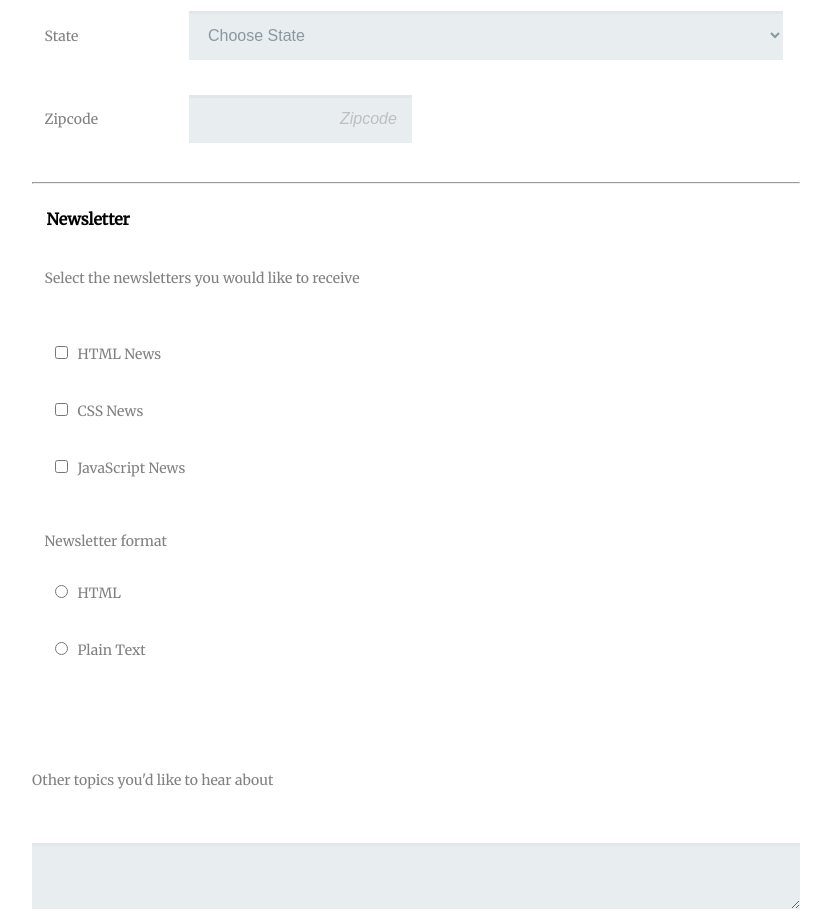
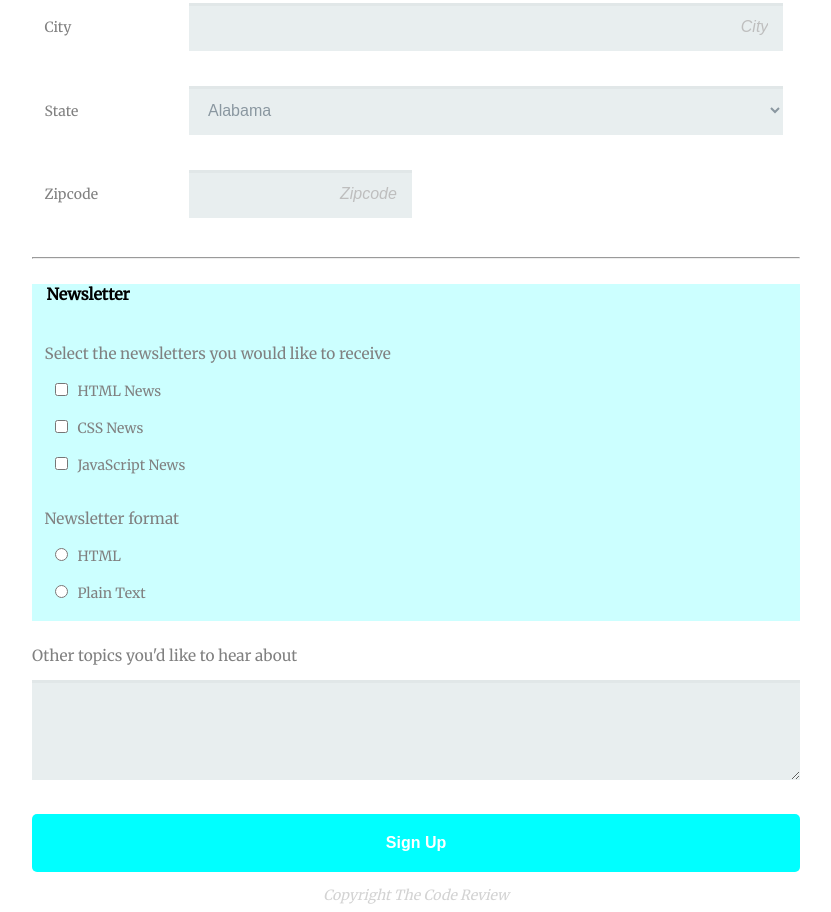
Before and after one commit to alovesj/techdegree-project-3, a plain HTML site: page index.html in a window 1280 px wide. Shown: the part 658-1570 px from the top of the page, without its empty margins (224-1055 px from the left). Drawn offline with Linux system fonts and the light colour scheme.

Commit message:
Added final styles and fixed validator errors

```diff
--- a/css/styles.css
+++ b/css/styles.css
@@ -34,14 +34,13 @@ h1 {
 }
 header h2 {
   margin-top:0;
-  padding-top:10px;
+  padding-top:30px;
 
 }
 header h3 {
   color: #D3D3D3;
   margin-bottom: 10px;
 }
-
 
 input[type="text"],
 input[type="email"],
@@ -61,6 +60,10 @@ select {
   box-shadow: 0 3px 0 rgba(0,0,0,0.03) inset;
   margin-bottom: 30px;
 }
+textarea{
+  min-height:100px;
+}
+
 
 input:hover, textarea:hover, select:hover {
   padding:30px;
@@ -70,11 +73,14 @@ input:hover, textarea:hover, select:hover {
 label {
   padding-bottom:30px;
 }
-label h4,
+.newsh4,
 fieldset {
   color: gray;
   border:none;
   margin-top:25px;
+}
+.newsh4 {
+  font-size:1.1em;
 }
 
 legend {
@@ -90,6 +96,7 @@ input::placeholder {
   font-style:italic;
   color: #BEBEBE;
   }
+
   input[id="zipcode"]{
     width:50%;
     display:block;
@@ -120,9 +127,12 @@ input::placeholder {
     color: lightgray;
   }
   input:focus, textarea:focus {
-      background-color: lightblue;
+      background-color: #CCFFFF;
       border: 1px solid navy;
       transition: all 2s ease-in;
+  }
+  .newsletter {
+    background-color: #CCFFFF;
   }
 
 
@@ -136,8 +146,10 @@ input::placeholder {
   form {
   max-width:768px;
   margin:0 auto;
-
-
+  }
+  .subtitles {
+    padding-top:35px;
+    padding-bottom: 20px;
   }
   header h1{
     width:100%;
@@ -145,6 +157,7 @@ input::placeholder {
   label {
     display:inline-block;
     width:19%;
+    padding-bottom:10px;
 
   }
 
@@ -169,4 +182,5 @@ input::placeholder {
   .box {
     width:50%;
   }
+
 }
--- a/index.html
+++ b/index.html
@@ -28,7 +28,7 @@
           <input required type="email" id="email" name="user_email" placeholder="Required">
 
           <label for="telephone">Phone Number</label>
-          <input type="tel" id="telephone" name="user_telephone"placeholder="Phone Number">
+          <input type="tel" id="telephone" name="user_telephone" placeholder="Phone Number">
 
           <label for="address">Street Address</label>
           <input type="text" id="address" name="user_address" placeholder="Street Address">
@@ -37,10 +37,10 @@
           <input type="text" id="city" name="user_city" placeholder= "City">
 
           <label for="state">State</label>
-          <select id="state" name="user_state" placeholder="Choose State">
+          <select id="state" name="user_state">
             <optgroup label="State">
 
-              <option default>Choose State</option>
+              <option value="Choose State" disabled>Choose State</option>
               <option value="AL">Alabama</option>
             	<option value="AK">Alaska</option>
             	<option value="AZ">Arizona</option>
@@ -97,30 +97,33 @@
 
           <label for="zipcode">Zipcode</label>
           <input type="text" id="zipcode" name="user_zipcode" placeholder="Zipcode">
-        </div>
+
       </fieldset>
+      </div>
       <hr>
-      <fieldset class="newsletter">
+      <div class="newsletter">
+      <fieldset>
         <legend>Newsletter</legend>
-        <label class="newsh4"><h4>Select the newsletters you would like to receive</h4></label>
+        <label class="newsh4">Select the newsletters you would like to receive</label>
         <div>
-          <input type="checkbox" id="newsletter" value="interest" name="user_interest"><label class="box" for="newsletter">HTML News</label>
+          <input type="checkbox" id="HTML" value="interest" name="user_interest"><label class="box" for="HTML">HTML News</label>
         </div>
           <div>
-          <input type="checkbox" id="newsletter" value="interest" name="user_interest"><label class="box" for="newsletter">CSS News</label>
+          <input type="checkbox" id="CSS" value="interest" name="user_interest"><label class="box" for="CSS">CSS News</label>
         </div>
         <div>
-          <input type="checkbox" id="newsletter" value="interest" name="user_interest"><label class="box" for="newsletter">JavaScript News</label>
+          <input type="checkbox" id="JavaScript" value="interest" name="user_interest"><label class="box" for="JavaScript">JavaScript News</label>
         </div>
-        <label class="newsh4"><h4>Newsletter format<h4></label>
+        <label class="newsh4">Newsletter format</label>
         <div>
-          <input type="radio" id="html" value="html" name="format"><label for="format" class="box">HTML</label>
+          <input type="radio" id="html" value="html" name="format"><label for="html" class="box">HTML</label>
         </div>
         <div>
-          <input type="radio" id="plain_text" value="plain_text" name="format"><label for="format" class="box">Plain Text</label>
+          <input type="radio" id="plain_text" value="plain_text" name="format"><label for="plain_text" class="box">Plain Text</label>
       </div>
     </fieldset>
-      <label for="other-topics" class="newsh4"><h4>Other topics you'd like to hear about</h4></label>
+    </div>
+      <label for="other-topics" class="newsh4">Other topics you'd like to hear about</label>
       <textarea id="other-topics" name="user_topics"></textarea>
         <button type="submit">Sign Up</button>
         <p>Copyright The Code Review</p>
```
